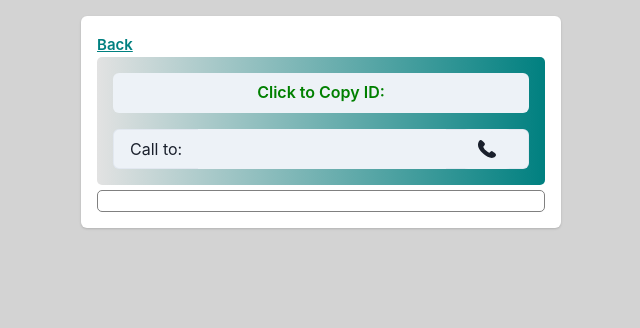
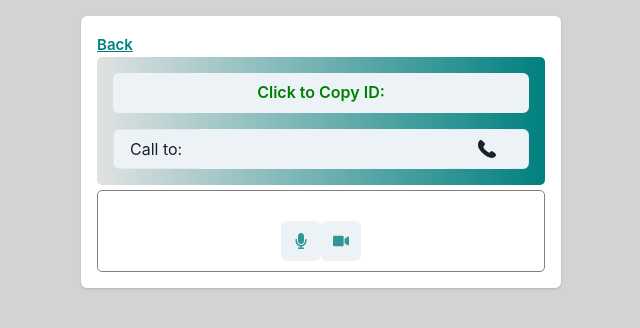
Before and after one commit to mohitagGit/chat-and-talk, a React (Create React App) app in the folder frontend/: page /chats/1/call in a window 1280 px wide. Shown: the top 328 px of the page, without its empty margins (319-959 px from the left). Built offline with nearby package versions, Linux system fonts and the light colour scheme; no server answers; sample sign-in values are in the browser's storage.

Commit message:
Added audio video controls

```diff
--- a/frontend/package.json
+++ b/frontend/package.json
@@ -17,6 +17,7 @@
     "react": "^18.3.1",
     "react-copy-to-clipboard": "^5.1.0",
     "react-dom": "^18.3.1",
+    "react-icons": "^5.3.0",
     "react-router-dom": "^6.26.1",
     "react-scripts": "5.0.1",
     "react-scrollable-feed": "^2.0.2",
--- a/frontend/src/App.css
+++ b/frontend/src/App.css
@@ -32,6 +32,7 @@
   text-align: center;
 	justify-content: center;
 	align-content: center;
+  padding: 10px;
 }
 .video{
   padding: 5px;
--- a/frontend/src/pages/CallingPage.js
+++ b/frontend/src/pages/CallingPage.js
@@ -4,13 +4,21 @@ import { CopyToClipboard } from "react-copy-to-clipboard";
 import Peer from "simple-peer";
 import io from "socket.io-client";
 import "../../src/App.css";
+import { IconButton, Spacer } from "@chakra-ui/react";
+import {
+  FaVideo,
+  FaVideoSlash,
+  FaMicrophone,
+  FaMicrophoneSlash,
+  FaPhone,
+  // FaVolumeMute,
+  // FaVolumeUp,
+} from "react-icons/fa";
 import {
   Input,
   Button,
-  Text,
   Flex,
   Card,
-  HStack,
   InputGroup,
   InputLeftAddon,
   InputRightAddon,
@@ -33,6 +41,9 @@ const CallingPage = () => {
   const { chatId } = useParams();
   const [me, setMe] = useState("");
   const [stream, setStream] = useState();
+  const [audioEnabled, setAudioEnabled] = useState(true);
+  // const [volumeEnabled, setVolumeEnabled] = useState(true);
+  const [videoEnabled, setVideoEnabled] = useState(true);
   const [receivingCall, setReceivingCall] = useState(false);
   const [caller, setCaller] = useState("");
   const [callerSignal, setCallerSignal] = useState();
@@ -52,9 +63,6 @@ const CallingPage = () => {
       .then((currentStream) => {
         setStream(currentStream);
         if (myVideo.current) {
-          myVideo.current.srcObject = currentStream;
-        } else {
-          myVideo.current = {};
           myVideo.current.srcObject = currentStream;
         }
       });
@@ -79,6 +87,13 @@ const CallingPage = () => {
         myVideo.current.destroy();
       }
     });
+
+    // Clean up the stream on page change
+    return () => {
+      if (stream) {
+        stream.getTracks().forEach((track) => track.stop());
+      }
+    };
   }, []);
 
   // to play incoming call audio
@@ -158,6 +173,28 @@ const CallingPage = () => {
     connectionRef.current.destroy();
   };
 
+  const toggleAudio = () => {
+    if (stream) {
+      stream.getAudioTracks()[0].enabled = !audioEnabled;
+      setAudioEnabled(!audioEnabled);
+    }
+  };
+
+  // const toggleAudioVolume = () => {
+  //   if (userVideo.current) {
+  //     userVideo.current.muted = !volumeEnabled;
+  //     setVolumeEnabled(!volumeEnabled);
+  //   }
+  // };
+
+  const toggleVideo = () => {
+    if (stream) {
+      const videoTrack = stream.getVideoTracks()[0];
+      videoTrack.enabled = !videoEnabled;
+      setVideoEnabled(videoTrack.enabled);
+    }
+  };
+
   return (
     <Flex direction="column" h="100vh" maxW="lg" mx="auto" p={4} bg="lightgray">
       <Card p={4}>
@@ -233,17 +270,51 @@ const CallingPage = () => {
                 </>
               ) : null}
             </div>
+            <>
+              <IconButton
+                aria-label="Toggle Audio"
+                icon={audioEnabled ? <FaMicrophone /> : <FaMicrophoneSlash />}
+                color={audioEnabled ? "teal.500" : "red.500"}
+                onClick={toggleAudio}
+              />
+              <IconButton
+                aria-label="Toggle Video"
+                icon={videoEnabled ? <FaVideo /> : <FaVideoSlash />}
+                color={videoEnabled ? "teal.500" : "red.500"}
+                onClick={toggleVideo}
+              />
+              {/* <IconButton
+                aria-label="Toggle Volume"
+                icon={volumeEnabled ? <FaVolumeUp /> : <FaVolumeMute />}
+                color={volumeEnabled ? "teal.500" : "red.500"}
+                onClick={toggleAudioVolume}
+              /> */}
+              {callAccepted && !callEnded && (
+                <IconButton
+                  aria-label="End Call"
+                  icon={<FaPhone />}
+                  color="red.500"
+                  onClick={leaveCall}
+                />
+              )}
+            </>
           </div>
           <div>
             {receivingCall && !callAccepted ? (
               <div className="caller">
                 <h1>{name} is calling...</h1>
-                <Button size="md" colorScheme="teal" onClick={answerCall}>
-                  Answer
-                </Button>
-                <Button size="md" colorScheme="red" onClick={declineCall}>
-                  Decline
-                </Button>
+                <IconButton
+                  aria-label="Accept Call"
+                  icon={<FaPhone />}
+                  color="teal.500"
+                  onClick={answerCall}
+                />
+                <IconButton
+                  aria-label="Decline Call"
+                  icon={<FaPhone />}
+                  color="red.500"
+                  onClick={declineCall}
+                />
               </div>
             ) : null}
           </div>
```
Also changed, not shown: 1 other file (tests, documents, lock files or other folders).
